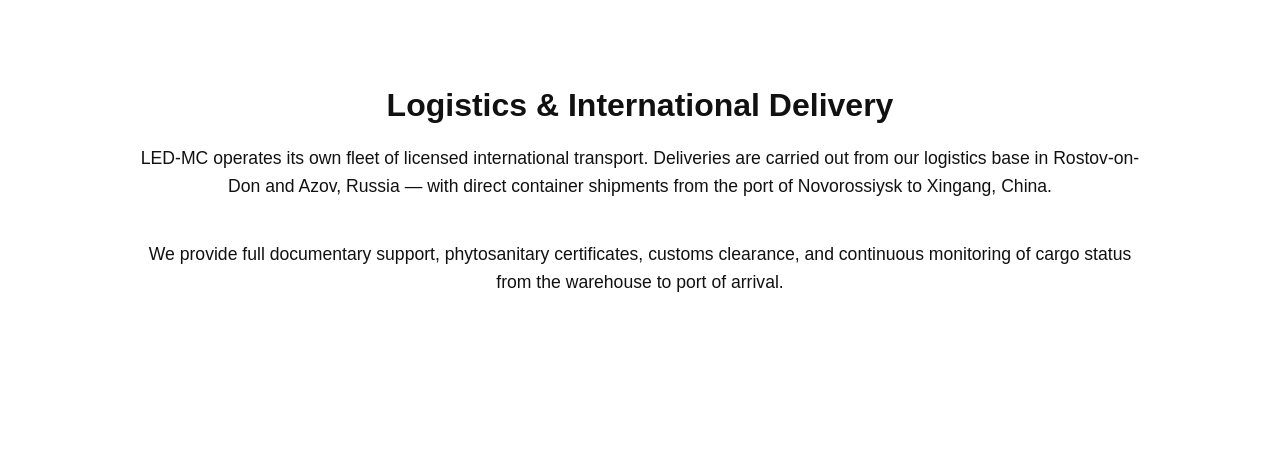
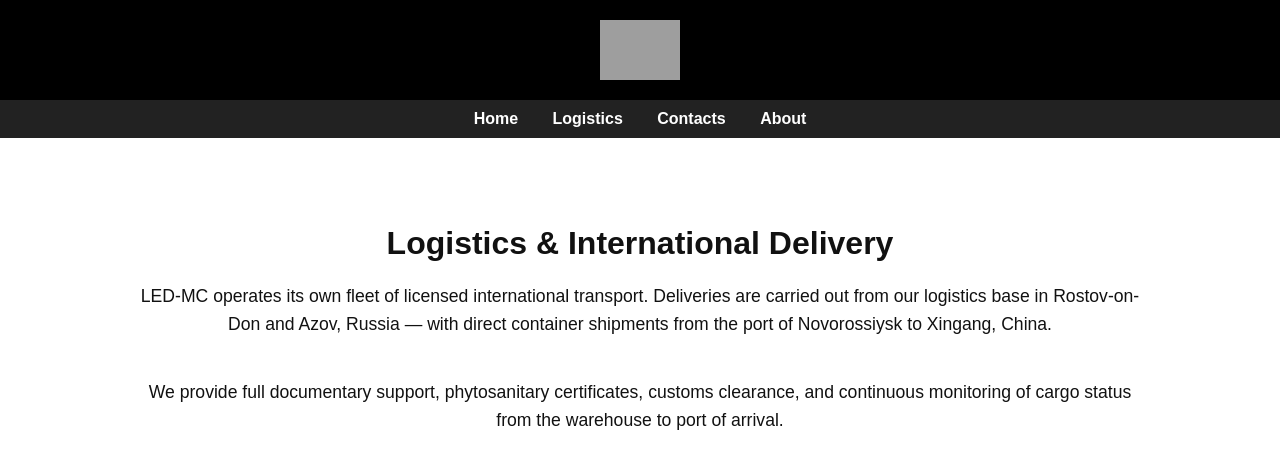
Before and after one commit to eugengin/led-mc-site, a plain HTML site: page index.html in a window 1280 px wide. Drawn offline with Linux system fonts and the light colour scheme; grey boxes are pictures that could not be loaded.

Commit message:
Add files via upload

```diff
--- a/index.html
+++ b/index.html
@@ -12,6 +12,30 @@
       font-family: sans-serif;
       background: #fff;
       color: #111;
+    }
+    header {
+      background-color: #000;
+      color: #fff;
+      padding: 20px;
+      text-align: center;
+    }
+    header img {
+      max-height: 60px;
+      vertical-align: middle;
+    }
+    nav {
+      background-color: #222;
+      padding: 10px 0;
+      text-align: center;
+    }
+    nav a {
+      color: #fff;
+      text-decoration: none;
+      margin: 0 15px;
+      font-weight: bold;
+    }
+    nav a:hover {
+      text-decoration: underline;
     }
     .logistics-section {
       padding: 60px 20px;
@@ -31,6 +55,17 @@
   </style>
 </head>
 <body>
+  <header>
+    <img src="https://led-mc.com/gallery_gen/a3719c54ee0537153ff4b282778ef5fd_1200x1200.png" alt="LED-MC Logo">
+  </header>
+
+  <nav>
+    <a href="#">Home</a>
+    <a href="#logistics">Logistics</a>
+    <a href="#">Contacts</a>
+    <a href="#">About</a>
+  </nav>
+
   <section class="logistics-section" id="logistics">
     <h2>Logistics & International Delivery</h2>
     <p>
```
